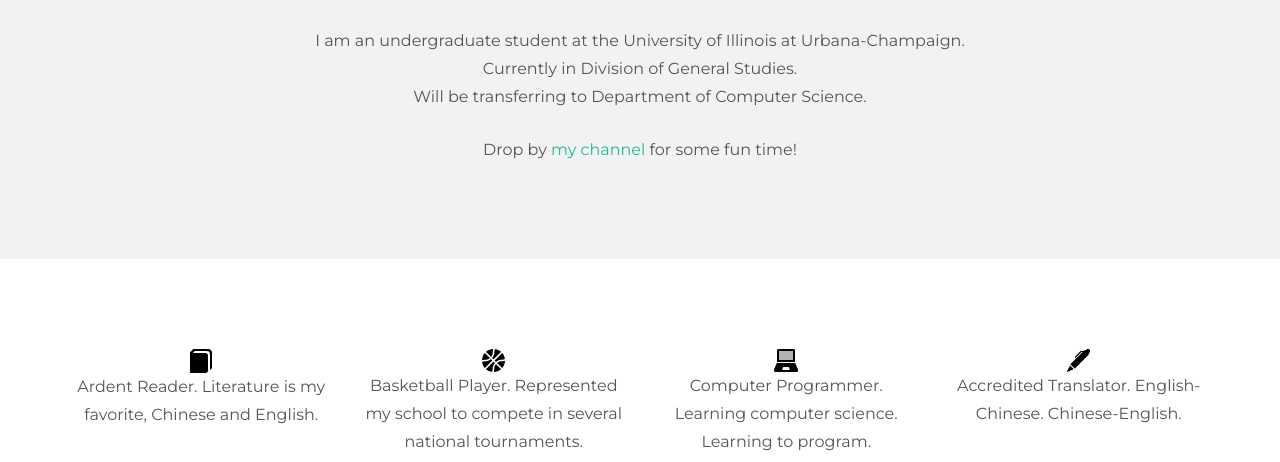
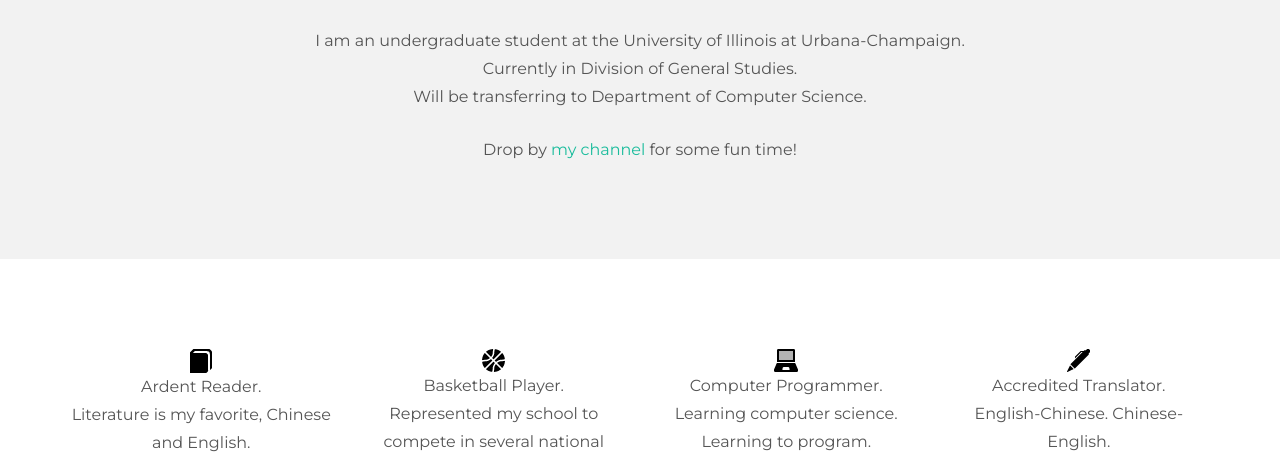
Before and after one commit to y1sreal/Website, a plain HTML site: page index.html in a window 1280 px wide. Shown: the part 483-945 px from the top of the page. Drawn offline with Linux system fonts and the light colour scheme.

Commit message:
Update index.html

```diff
--- a/index.html
+++ b/index.html
@@ -47,22 +47,22 @@
       <div class="row mt centered">
         <div class="col-lg-3">
           <img class="img-responsive centered" src="glyphicons-72-book.png">
-          <p>Ardent Reader. Literature is my favorite, Chinese and English.</p>
+          <p>Ardent Reader.<br>Literature is my favorite, Chinese and English.</p>
         </div>
 
         <div class="col-lg-3">
           <img class="img-responsive centered" src="glyphicons-463-basketball.png">
-          <p>Basketball Player. Represented my school to compete in several national tournaments.</p>
+          <p>Basketball Player.<br>Represented my school to compete in several national tournaments.</p>
         </div>
 
         <div class="col-lg-3">
           <img class="img-responsive centered" src="glyphicons-691-laptop.png">
-          <p>Computer Programmer. Learning computer science. Learning to program.</p>
+          <p>Computer Programmer.<br>Learning computer science. Learning to program.</p>
         </div>
 
         <div class="col-lg-3">
           <img class="img-responsive centered" src="glyphicons-236-pen.png">
-          <p>Accredited Translator. English-Chinese. Chinese-English.</p>
+          <p>Accredited Translator.<br>English-Chinese. Chinese-English.</p>
         </div>
       </div>
 
```
